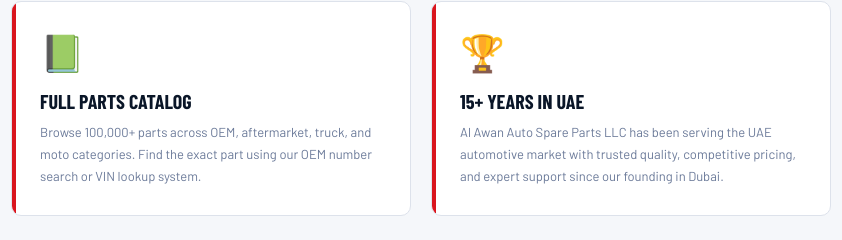
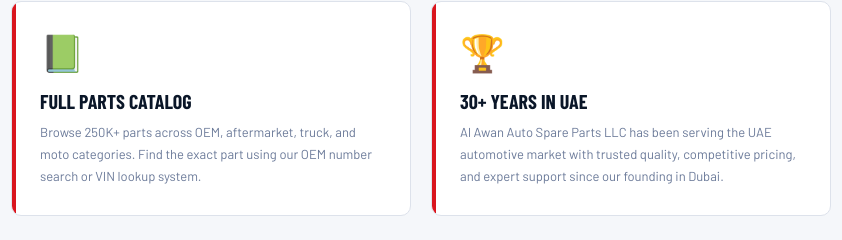
Before and after one commit to ifti93ahmed/AL-AWAN-SITE-TEST-1, a plain HTML site: page index.html in a window 1280 px wide. Shown: the part 2715-2955 px from the top of the page, 429-1271 px from the left. Drawn offline with nearby package versions, Linux system fonts and the light colour scheme; a web font is replaced by a local one.

Commit message:
Update index.html

```diff
--- a/index.html
+++ b/index.html
@@ -1044,11 +1044,11 @@
   <div class="info-card">
     <div class="info-card-icon">📗</div>
     <h3>Full Parts Catalog</h3>
-    <p>Browse 100,000+ parts across OEM, aftermarket, truck, and moto categories. Find the exact part using our OEM number search or VIN lookup system.</p>
+    <p>Browse 250K+ parts across OEM, aftermarket, truck, and moto categories. Find the exact part using our OEM number search or VIN lookup system.</p>
   </div>
   <div class="info-card">
     <div class="info-card-icon">🏆</div>
-    <h3>15+ Years in UAE</h3>
+    <h3>30+ Years in UAE</h3>
     <p>Al Awan Auto Spare Parts LLC has been serving the UAE automotive market with trusted quality, competitive pricing, and expert support since our founding in Dubai.</p>
   </div>
 </div>
```
